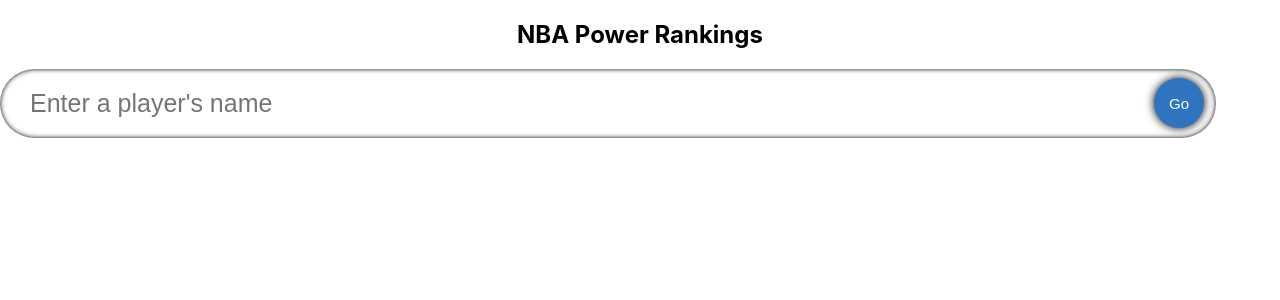
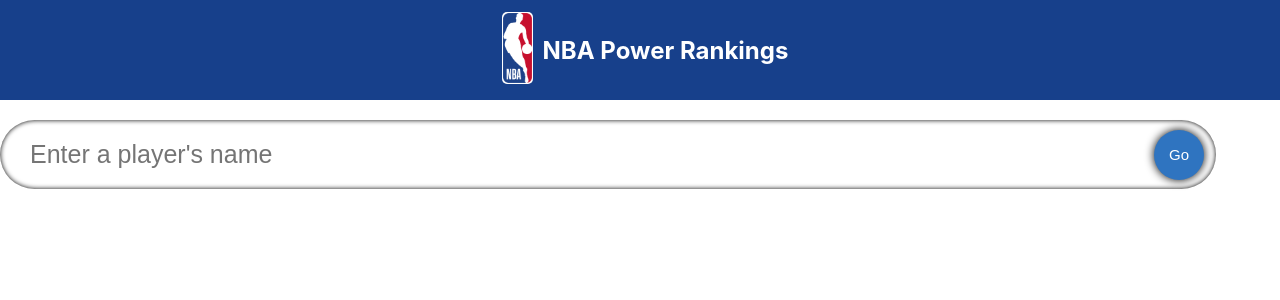
Before and after one commit to fangethan/nba-power-rankings, a React (Create React App) app: page / in a window 1280 px wide. Shown: the top 300 px of the page. Built offline with nearby package versions, Linux system fonts and the light colour scheme.

Commit message:
Style the title header with new logo for power rankings

```diff
--- a/src/components/HomePage.tsx
+++ b/src/components/HomePage.tsx
@@ -2,8 +2,9 @@
 import {InputPlayerField} from './InputPlayerField'
 import {PlayerList} from './PlayerList'
 import { PlayerModel, PlayerStats } from '../PlayerModel'
+import nbaLogo from "../images/nba_logo.png"
+
 const { v4: uuidv4 } = require('uuid');
-
 
 export const HomePage = () => {
     const [playerName, setplayerName] = useState("")
@@ -57,7 +58,13 @@
 
     return (
         <div>
-            <h2>NBA Power Rankings</h2>
+            <div className='title'>
+                <span className='logo_container'>
+                    <img className='logo_image' src={nbaLogo} alt="Nbalogo"  />
+                </span>
+                <h2>NBA Power Rankings</h2>
+            </div>
+            <br />
             <InputPlayerField playerName={playerName} setplayerName={setplayerName} handleAddPlayer={handleAddPlayer} />
             {playerPowerRankings && <PlayerList players={playerPowerRankings} />}
         </div>
--- a/src/styles/style.css
+++ b/src/styles/style.css
@@ -1,3 +1,23 @@
+.title {
+  background-color: #17408b;
+  height: 100px;
+  justify-content: center;
+  align-items: center;
+  color: white;
+  display: flex;
+}
+
+.logo_container {
+  padding: 10px;
+}
+
+.logo_image {
+  height: 70px;
+  background-color: white;
+  padding: 1px;
+  border-radius: 5px 5px 5px 5px;
+}
+
 .player_input {
     display: flex;
     width: 95%;
```
Also changed, not shown: src/images/nba_logo.png (added), src/images/pic_trulli.jpg (added).
